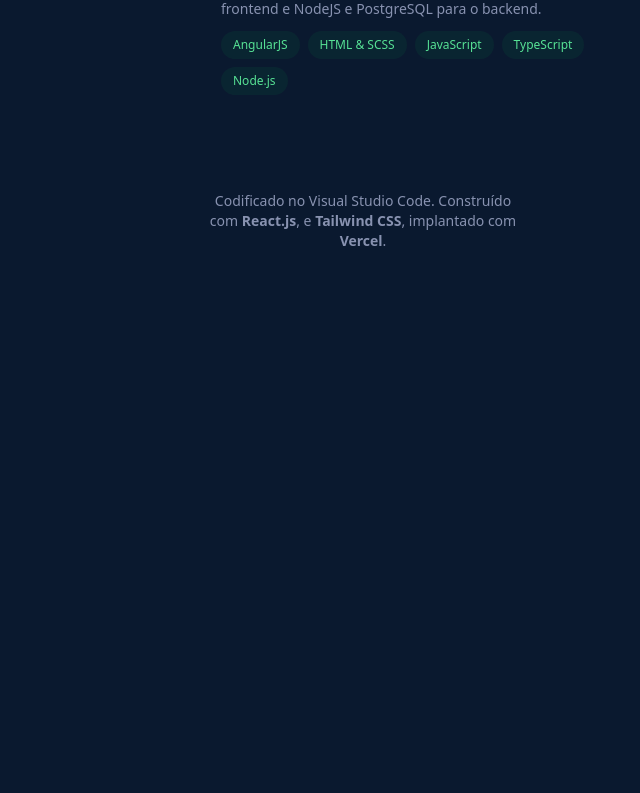
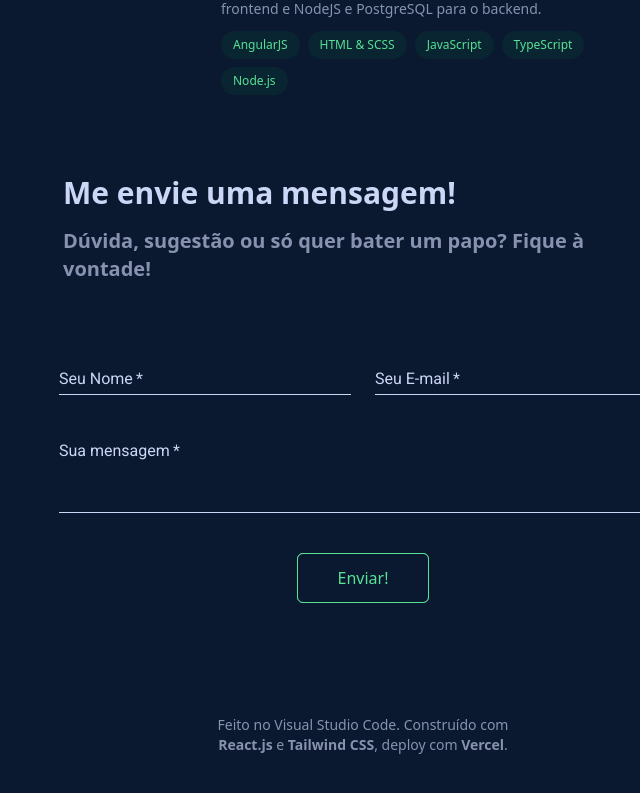
Before and after one commit to gabsrethink/react-portfolio, a React (Vite) app: page / in a window 1280 px wide. Shown: the part 1375-2168 px from the top of the page, without its empty margins (277-917 px from the left). Before the commit the page ends 1666 px from the top, so only its background shows below. Built offline with nearby package versions, Linux system fonts and the light colour scheme.

Commit message:
feat: contact form

```diff
--- a/package.json
+++ b/package.json
@@ -10,6 +10,7 @@
     "preview": "vite preview"
   },
   "dependencies": {
+    "@emailjs/browser": "^4.4.1",
     "@emotion/react": "^11.13.0",
     "@emotion/styled": "^11.13.0",
     "@mui/icons-material": "^5.16.6",
--- a/src/app.tsx
+++ b/src/app.tsx
@@ -1,3 +1,4 @@
+import ContactForm from "./components/contact";
 import { Cover } from "./components/cover";
 import ExperienceCard from "./components/experience-card";
 import Footer from "./components/footer";
@@ -16,14 +17,17 @@ export function App() {
 
       <p
         id="experience"
-        className="text-gray-50 max-w-[600px] mx-auto text-3xl font-bold pl-4 pb-4 max-sm:pl-8"
+        className="text-gray-50 max-w-[600px] mx-auto text-3xl font-bold pb-4 max-sm:pl-6"
       >
         {experiences.experienceTitle}
       </p>
-      <div className="flex md:px-0 max-w-[600px] mx-auto flex-col gap-4 hover-group w-full">
+      <div className="flex md:px-0 max-w-[600px] mx-auto flex-col gap-4 hover-group w-full pb-16">
         {experiences.experiences.map((experience, index) => (
           <ExperienceCard key={index} experience={experience} />
         ))}
+      </div>
+      <div id="contact">
+        <ContactForm />
       </div>
       <Footer />
     </div>
--- a/src/components/button.tsx
+++ b/src/components/button.tsx
@@ -1,15 +1,34 @@
-import { ComponentProps } from "react";
+import { CircularProgress } from "@mui/material";
+import React from "react";
 
-interface ButtonProps extends ComponentProps<"button"> {
+interface ButtonProps extends React.ComponentProps<"button"> {
   transparent?: boolean;
   text: string;
+  loading?: boolean;
 }
 
-export function Button({ text, ...props }: ButtonProps) {
+export function Button({ text, loading, ...props }: ButtonProps) {
   return (
-    <button {...props} className="relative font-thin text-x1">
-      <div className="absolute inset-x-0 h-full bg-green-300 border border-green-300 rounded-md" />
-      <div className="relative bg-purple-900 border border-green-300 py-3 px-10 transition transform duration-200 hover:-translate-x-1 hover:-translate-y-1 rounded-md text-green-300 font-medium">
+    <button
+      {...props}
+      className={`relative font-medium ${
+        loading ? "bg-purple-900" : "bg-transparent"
+      } ${loading ? "disabled:opacity-50" : ""}`}
+      disabled={loading}
+    >
+      <div className="absolute inset-x-0 h-full bg-green-300 border border-green-300 rounded-md flex items-center justify-center">
+        {/* Como loading é sempre true, o CircularProgress será sempre mostrado */}
+        {loading && (
+          <div className="z-50 flex">
+            <CircularProgress size={24} color="inherit" />
+          </div>
+        )}
+      </div>
+      <div
+        className={`relative bg-purple-900 border border-green-300 py-3 px-10 transition transform duration-200 hover:-translate-x-1 hover:-translate-y-1 rounded-md text-green-300 font-medium flex items-center justify-center ${
+          loading ? "opacity-100" : ""
+        }`}
+      >
         {text}
       </div>
     </button>
--- /dev/null
+++ b/src/components/contact.tsx
@@ -0,0 +1,166 @@
+import React, { useRef, useState } from "react";
+import emailjs from "@emailjs/browser";
+import {
+  TextField,
+  ThemeProvider,
+  createTheme,
+  Dialog,
+  DialogActions,
+  DialogContent,
+  DialogTitle,
+  Button as MuiButton,
+} from "@mui/material";
+import { Button } from "./button";
+
+// Tema customizado do Material UI
+const theme = createTheme({
+  palette: {
+    primary: {
+      main: "#57e295", // Cor primária personalizada
+    },
+    background: {
+      paper: "#0a192f", // Cor de fundo do diálogo
+    },
+    text: {
+      primary: "#ccd6f6", // Cor do texto do diálogo
+    },
+  },
+  typography: {
+    fontFamily: "Roboto, sans-serif", // Fonte personalizada
+  },
+  components: {
+    MuiInput: {
+      styleOverrides: {
+        root: {
+          color: "#ccd6f6", // Cor do texto
+          "&:before": {
+            borderBottom: "1px solid #ccd6f6", // Cor da borda padrão
+          },
+          "&:hover:not(.Mui-disabled):before": {
+            borderBottom: "2px solid #ccd6f6", // Cor da borda ao passar o mouse
+          },
+          "&.Mui-focused:before": {
+            borderBottom: "2px solid #57e295", // Cor da borda ao focar
+          },
+        },
+      },
+    },
+    MuiInputLabel: {
+      styleOverrides: {
+        root: {
+          color: "#ccd6f6", // Cor do texto do label
+        },
+      },
+    },
+    MuiDialog: {
+      styleOverrides: {
+        paper: {
+          backgroundColor: "#0a192f", // Cor de fundo do diálogo
+          color: "#ccd6f6", // Cor do texto do diálogo
+        },
+      },
+    },
+    MuiButton: {
+      styleOverrides: {
+        root: {
+          color: "#57e295", // Cor do texto do botão
+        },
+      },
+    },
+  },
+});
+
+const ContactForm: React.FC = () => {
+  const form = useRef<HTMLFormElement>(null);
+  const [loading, setLoading] = useState(false);
+  const [open, setOpen] = useState(false);
+
+  const sendEmail = (e: React.FormEvent) => {
+    e.preventDefault();
+    if (form.current) {
+      setLoading(true);
+      emailjs
+        .sendForm(
+          "contact_service",
+          "template_xtdwudo",
+          form.current,
+          "UWev9pioSQ_9-2VYo"
+        )
+        .then(
+          (result) => {
+            console.log(result.text);
+            setLoading(false);
+            setOpen(true);
+          },
+          (error) => {
+            console.log(error.text);
+            setLoading(false);
+            alert("Erro ao enviar mensagem.");
+          }
+        );
+    }
+  };
+
+  return (
+    <ThemeProvider theme={theme}>
+      <h2 className="text-gray-50 max-w-[600px] mx-auto text-3xl font-bold pb-4 max-sm:pl-6">
+        Me envie uma mensagem!
+      </h2>
+      <p className="max-w-[600px] mx-auto text-xl font-bold pb-4 max-sm:pl-6">
+        Dúvida, sugestão ou só quer bater um papo? Fique à vontade!
+      </p>
+      <div className="flex flex-col items-center justify-center bg-purple-900">
+        <form ref={form} onSubmit={sendEmail} className="w-full max-w-2xl p-8">
+          <div className="grid grid-cols-1 gap-6 md:grid-cols-2">
+            <TextField
+              label="Seu Nome"
+              name="user_name"
+              variant="standard"
+              required
+              fullWidth
+              margin="normal"
+              color="primary"
+              className="no-focus-border"
+            />
+            <TextField
+              label="Seu E-mail"
+              name="user_email"
+              variant="standard"
+              type="email"
+              required
+              fullWidth
+              margin="normal"
+              color="primary"
+            />
+          </div>
+          <TextField
+            label="Sua mensagem"
+            name="message"
+            variant="standard"
+            multiline
+            rows={3}
+            required
+            fullWidth
+            margin="normal"
+            color="primary"
+            className="no-focus-border"
+          />
+          <div className="flex justify-center mt-8">
+            <Button text="Enviar!" type="submit" loading={loading} />
+          </div>
+        </form>
+      </div>
+      <Dialog open={open} onClose={() => setOpen(false)}>
+        <DialogTitle>Obrigado!</DialogTitle>
+        <DialogContent>
+          <p>Sua mensagem foi enviada com sucesso!</p>
+        </DialogContent>
+        <DialogActions>
+          <MuiButton onClick={() => setOpen(false)}>Fechar</MuiButton>
+        </DialogActions>
+      </Dialog>
+    </ThemeProvider>
+  );
+};
+
+export default ContactForm;
--- a/src/components/cover.tsx
+++ b/src/components/cover.tsx
@@ -18,7 +18,7 @@ export const Cover: React.FC = () => {
   };
 
   return (
-    <div className="max-xl:px-8 flex max-w-[1024px] mx-auto justify-center flex-col items-start py-48 max-sm:py-36">
+    <div className="max-xl:px-6 flex max-w-[1024px] mx-auto justify-center flex-col items-start py-48 max-sm:py-36">
       <p className="text-green-300 text-base pb-4 font-medium">{greeting}</p>
       <h1 className="text-gray-50 text-7xl max-sm:text-5xl font-bold pb-2">
         {name}
@@ -32,5 +32,3 @@ export const Cover: React.FC = () => {
     </div>
   );
 };
-
-export default Cover;
--- a/src/components/experience-card.tsx
+++ b/src/components/experience-card.tsx
@@ -21,7 +21,7 @@ const ExperienceCard: React.FC<{ experience: ExperienceCardProps }> = ({
   return (
     <div
       onClick={handleClick}
-      className="flex justify-center flex-row items-start hover-item rounded-lg hover:bg-gray-10/60 group p-4 max-sm:flex-col max-sm:hover:bg-transparent  max-sm:px-8 cursor-pointer"
+      className="flex justify-center flex-row items-start hover-item rounded-lg hover:bg-gray-10/60 group p-4 max-sm:flex-col max-sm:hover:bg-transparent  max-sm:px-6 cursor-pointer"
     >
       <div className=" text-sm w-1/4 max-sm:w-auto max-sm:text-start">
         <p>{experience.duration}</p>
--- a/src/components/mobile-nav.tsx
+++ b/src/components/mobile-nav.tsx
@@ -107,6 +107,13 @@ const MobileNavbar: React.FC = () => {
                     >
                       Experiência
                     </NavLink>
+                    <NavLink
+                      href="#contact"
+                      className="nav-link"
+                      onClick={() => setOpen(false)}
+                    >
+                      Contato
+                    </NavLink>
                   </motion.div>
                 </>
               )}
--- a/src/components/nav.tsx
+++ b/src/components/nav.tsx
@@ -63,6 +63,9 @@ const Navbar: React.FC = () => {
             <NavLink href="#experience" className="nav-link">
               Experiência
             </NavLink>
+            <NavLink href="#contact" className="nav-link">
+              Contato
+            </NavLink>
           </div>
         </div>
       </div>
--- a/src/constants/texts.json
+++ b/src/constants/texts.json
@@ -41,15 +41,15 @@
     }
   ],
   "footerLinks": [
-    { "linkedIn": "https://www.linkedin.com" },
-    { "instagram": "http://www.instagram.com" },
-    { "github": "http://github.com" }
+    { "linkedIn": "https://www.linkedin.com/in/gabriel-angelo-melo/" },
+    { "instagram": "https://www.instagram.com/gabrielmelo.a/" },
+    { "github": "https://github.com/gabsrethink" }
   ],
   "footerText": {
     "descriptionParts": [
-      "Codificado no Visual Studio Code. Construído com ",
-      ", e ",
-      ", implantado com ",
+      "Feito no Visual Studio Code. Construído com ",
+      " e ",
+      ", deploy com ",
       "."
     ],
     "links": [
--- a/src/index.css
+++ b/src/index.css
@@ -18,6 +18,19 @@ html {
   opacity: 1;
 }
 
+.no-focus-border input,
+.no-focus-border textarea {
+  outline: none;
+  border: none;
+  box-shadow: none !important;
+}
+
+.no-focus-border input:focus,
+.no-focus-border textarea:focus {
+  outline: none;
+  border: none;
+  box-shadow: none !important;
+}
 @media (max-width: 640px) {
   .hover-group:hover .hover-item,
   .hover-group:hover .hover-item:hover {
```
Also changed, not shown: 1 other file (tests, documents, lock files or other folders).
